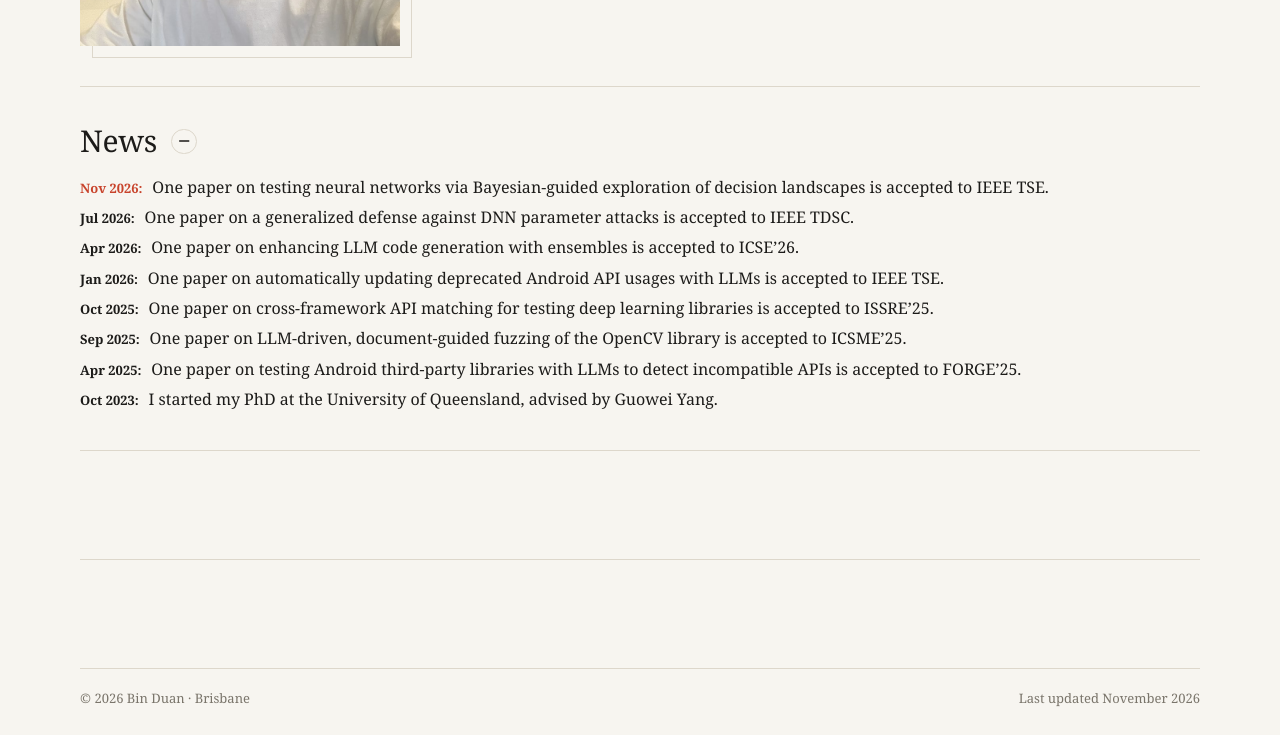
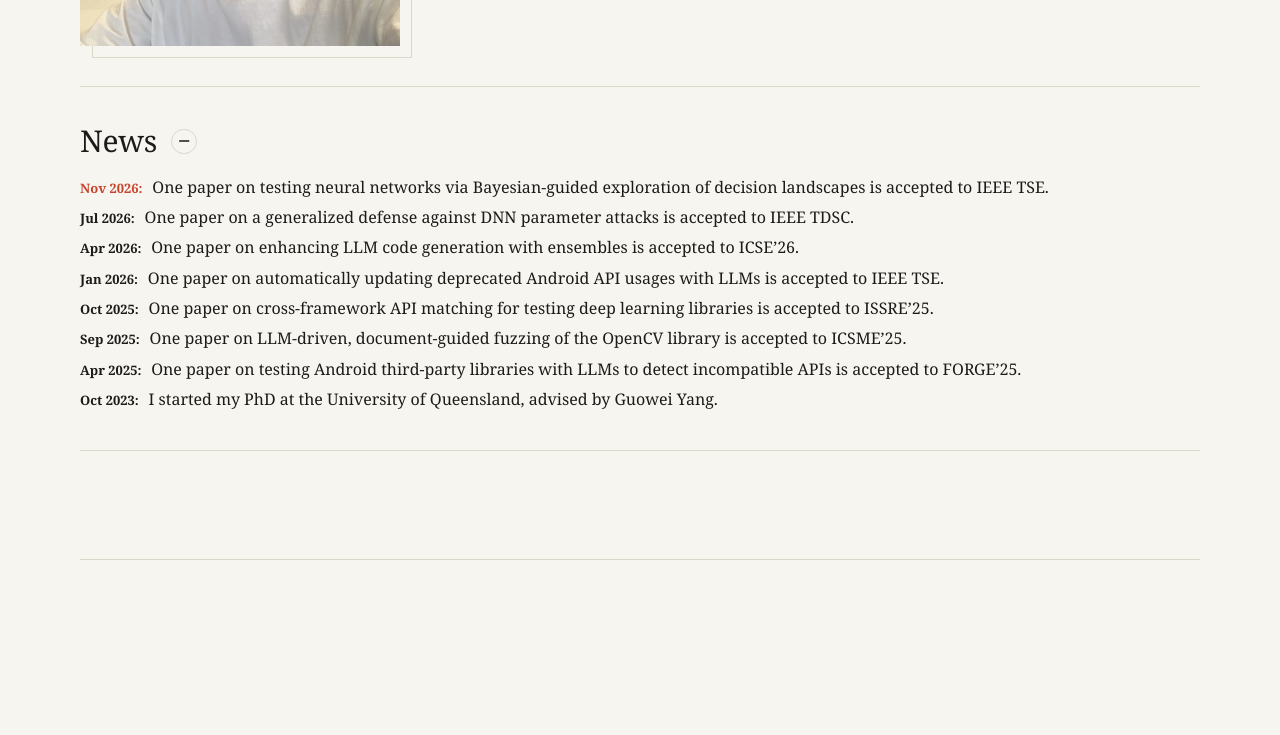
Before and after one commit to beanduan22/beanduan22.github.io, a plain HTML site: page index.html in a window 1280 px wide. Shown: the part 423-1158 px from the top of the page. After the commit the page ends 1091 px from the top, so only its background shows below. Drawn offline with Linux system fonts and the light colour scheme.

Commit message:
style: remove page footer
Co-Authored-By: Claude Opus 5.5 <noreply@anthropic.com>

```diff
--- a/app.js
+++ b/app.js
@@ -295,7 +295,6 @@
   }
 
   /* ---------- misc ---------- */
-  document.getElementById('year').textContent = String(new Date().getFullYear());
 
   const masthead = document.querySelector('.masthead');
   new IntersectionObserver(([entry]) => masthead.classList.toggle('scrolled', !entry.isIntersecting))
--- a/index.html
+++ b/index.html
@@ -112,9 +112,5 @@
 
   </main>
 
-  <footer class="page footer">
-    <p>© <span id="year">2026</span> Bin Duan · Brisbane</p>
-    <p>Last updated November 2026</p>
-  </footer>
 </body>
 </html>
--- a/styles.css
+++ b/styles.css
@@ -79,9 +79,6 @@ h1 { font-size: var(--text-name); font-weight: 400; line-height: 0.95; letter-sp
 .pub-links a { color: var(--muted); }
 .pub-links a:hover { color: var(--ink); }
 
-/* footer */
-.footer { display: flex; justify-content: space-between; gap: 1rem; padding-block: 1.25rem 1.75rem; border-top: 1px solid var(--rule); font: 400 var(--text-sm) var(--serif); color: var(--muted); }
-.footer p { margin: 0; }
 
 
 
@@ -96,7 +93,6 @@ h1 { font-size: var(--text-name); font-weight: 400; line-height: 0.95; letter-sp
   .pub::before { display: none; }
   .pub-venue span { display: inline; margin-left: 0.5em; }
   .masthead-nav a:not(:last-of-type) { display: none; }
-  .footer { flex-direction: column; }
 }
 .sentinel { position: absolute; top: 0; height: 1px; width: 1px; }
 .pair { white-space: nowrap; }
```
Also changed, not shown: research-outputs.html (+0 -4 lines).
